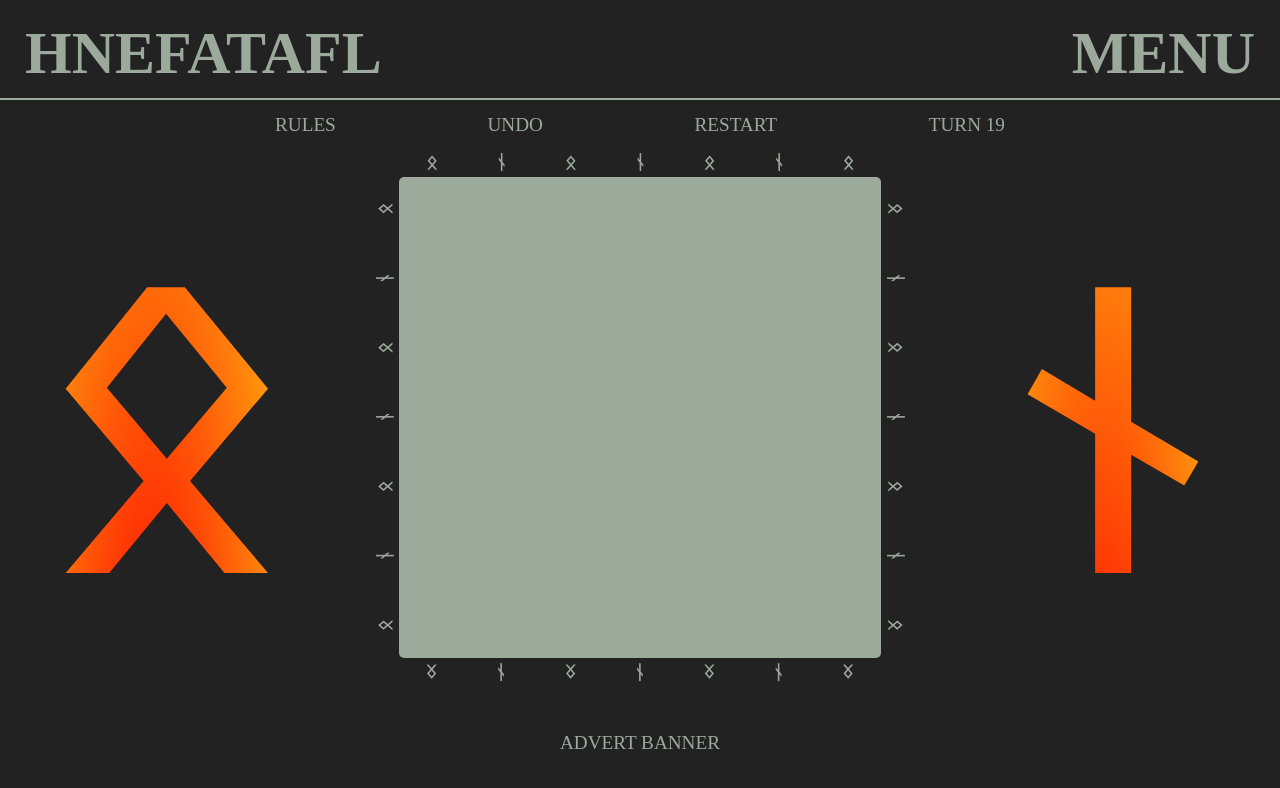
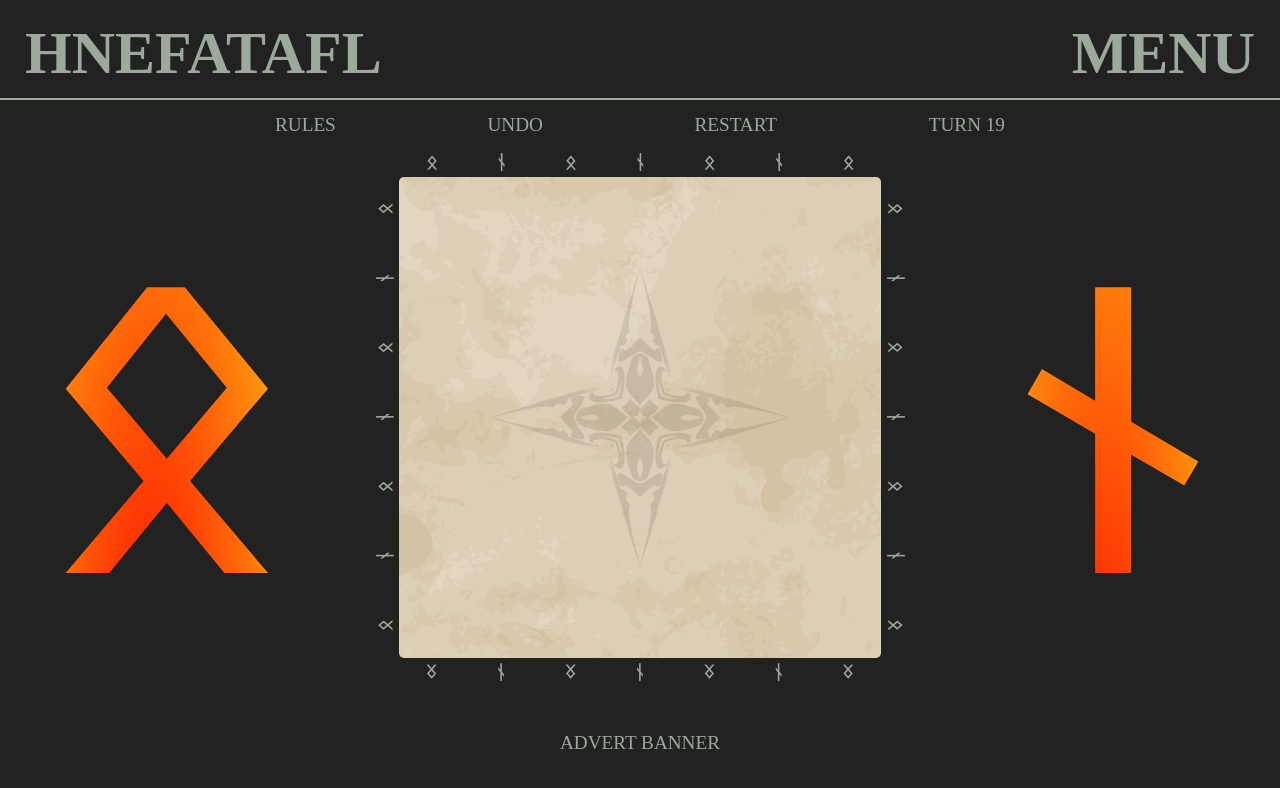
Before and after one commit to DaleKMillington/react-hnefatafl, a React (Vite) app: page / in a window 1280 px wide. Shown: the top 788 px of the page. Built offline with nearby package versions, Linux system fonts and the light colour scheme; a web font is replaced by a local one.

Commit message:
Board background and image placeholders setup

```diff
--- a/src/App.scss
+++ /dev/null
@@ -1 +0,0 @@
-/* Placeholder styles */
--- a/src/App.tsx
+++ b/src/App.tsx
@@ -93,7 +93,9 @@ const App = () => {
                             <span>ᚾ</span>
                             <span>ᛟ</span>
                         </div>
-                        <div className="board"></div>
+                        <div className="board">
+                            <div className="board__background-image"></div>
+                        </div>
                     </div>
 
                     <div className="main-icon">
--- /dev/null
+++ b/src/sass/abstracts/_mixins.scss
@@ -0,0 +1,6 @@
+@mixin absCenter {
+    position: absolute;
+    top: 50%;
+    left: 50%;
+    transform: translate(-50%, -50%);
+}
--- a/src/sass/components/_board.scss
+++ b/src/sass/components/_board.scss
@@ -5,5 +5,15 @@
     width: 90%;
     height: 90%;
     border-radius: 0.5rem;
-    background-color: $color-light-primary;
+    background-image: url('../assets/board-background.svg');
+    background-size: cover;
+
+    &__background-image {
+        @include absCenter();
+        height: 65%;
+        width: 65%;
+        background-image: url('../assets/board-image.svg');
+        background-size: cover;
+        opacity: 0.1;
+    }
 }
--- a/src/sass/index.scss
+++ b/src/sass/index.scss
@@ -1,5 +1,6 @@
 // Abstracts
 @import 'abstracts/media_mixins';
+@import 'abstracts/mixins';
 @import 'abstracts/variables';
 
 // Base/Utility
```
Also changed, not shown: src/assets/board-image.svg (added).
